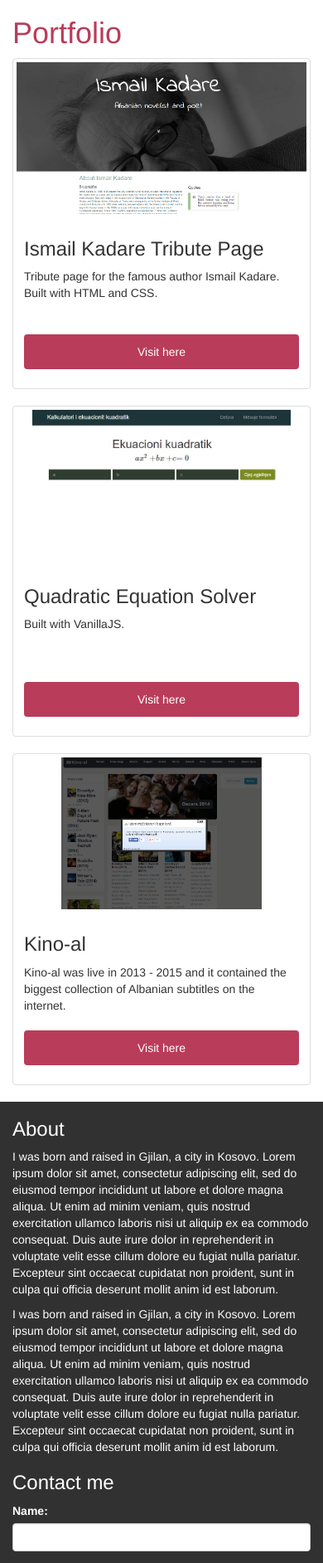
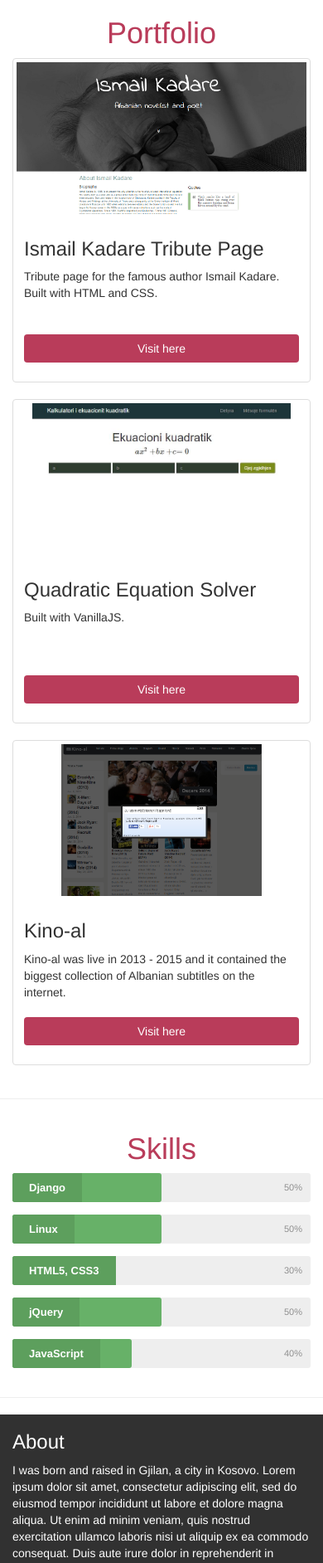
Before and after one commit to valonhaliti/valonhaliti.github.io, a Jekyll site: the page portfolio/index.html, which Jekyll copies as it is, in a window 390 px wide. Shown: the part 650-2534 px from the top of the page at 83% size. Built offline with Jekyll 4.4.1, drawn with Linux system fonts in a browser that asks for light colours; nearby versions of some CDN libraries.

Commit message:
new changes in html, css and js

```diff
--- a/portfolio/css/style.css
+++ b/portfolio/css/style.css
@@ -12,7 +12,7 @@
 .nav-main-menu li:last-child {
     border-right: none;
 }
-.navbar-default .navbar-nav>li>a, .navbar-default .navbar-nav>li>a:focus, .visit-button, .visit-button:hover, .visit-button:focus {
+.navbar-default .navbar-nav>li>a, .navbar-default .navbar-nav>li>a:focus, .visit-button, .visit-button:hover, .visit-button:focus, .form-control  {
     color: white;
 }
 .navbar-default .navbar-toggle {
@@ -25,7 +25,7 @@
 .navbar-default .navbar-toggle .icon-bar {
     background: white;
 }
-.navbar-default .navbar-toggle:focus, .navbar-default .navbar-toggle:hover {
+.navbar-default .navbar-toggle:focus, .navbar-default .navbar-toggle:hover, .contact-button {
     background-color: #67b168;
 }
 section {
@@ -61,7 +61,8 @@ section h1 {
     font-family: 'Roboto', sans-serif;
 }
 
-.portfolio h1 {
+.portfolio h1, div.skills h1 {
+    text-align: center;
     color: #b93c5a;
 }
 .thumbnail img {
@@ -71,88 +72,98 @@ section h1 {
     height: 70px
 }
 .visit-button {
-    background-color: #b93c5a;
+        background-color: #b93c5a;
+}
+#about {
+    padding-bottom: 40px;
+    color: white;
+    background-color: #313131;
+}
+.form-control {
+    background-color: transparent;
+}
+.contact-button {
+    box-shadow: none;
+    transition: box-shadow 1s;
+}
+.contact-button:hover, .contact-button:focus {
+    -webkit-box-shadow: 1px -5px 32px 0px rgba(255,255,255,1);
+    -moz-box-shadow: 1px -5px 32px 0px rgba(255,255,255,1);
+    box-shadow: 1px -5px 32px 0px rgba(255,255,255,1);
+    color: white;
+    outline: none;
 }
 
 
-#about {
-    color: white;
-    background-color: #313131;
+
+.skillbar {
+    position:relative;
+    display:block;
+    margin-bottom:15px;
+    width:100%;
+    background:#eee;
+    height:35px;
+    border-radius:3px;
+    -moz-border-radius:3px;
+    -webkit-border-radius:3px;
+    -webkit-transition:0.4s linear;
+    -moz-transition:0.4s linear;
+    -ms-transition:0.4s linear;
+    -o-transition:0.4s linear;
+    transition:0.4s linear;
+    -webkit-transition-property:width, background-color;
+    -moz-transition-property:width, background-color;
+    -ms-transition-property:width, background-color;
+    -o-transition-property:width, background-color;
+    transition-property:width, background-color;
 }
 
-/**************************
-  DEFAULT BOOTSTRAP STYLES
-**************************/
-
-.btn {
-    display: inline-block;
-    padding: 6px 12px;
-    margin-bottom: 0;
-    font-size: 14px;
-    font-weight: normal;
-    line-height: 1.42857143;
-    text-align: center;
-    white-space: nowrap;
-    vertical-align: middle;
-    cursor: pointer;
-    -webkit-user-select: none;
-    -moz-user-select: none;
-    -ms-user-select: none;
-    user-select: none;
-    background-image: none;
-    border: 1px solid transparent;
-    border-radius: 4px;
-    padding: 10px 16px;
+.skillbar-title {
+    position:absolute;
+    top:0;
+    left:0;
+    font-weight:bold;
+    font-size:13px;
+    color:#fff;
+    background:#6adcfa;
+    -webkit-border-top-left-radius:3px;
+    -webkit-border-bottom-left-radius:4px;
+    -moz-border-radius-topleft:3px;
+    -moz-border-radius-bottomleft:3px;
+    border-top-left-radius:3px;
+    border-bottom-left-radius:3px;
 }
 
-.btn-lg {
-    font-size: 18px;
-    line-height: 1.33;
-    border-radius: 6px;
+.skillbar-title span {
+    display:block;
+    background:rgba(0, 0, 0, 0.1);
+    padding:0 20px;
+    height:35px;
+    line-height:35px;
+    -webkit-border-top-left-radius:3px;
+    -webkit-border-bottom-left-radius:3px;
+    -moz-border-radius-topleft:3px;
+    -moz-border-radius-bottomleft:3px;
+    border-top-left-radius:3px;
+    border-bottom-left-radius:3px;
 }
 
-.btn-primary {
-    color: #fff;
-    background-color: #67b168;
-    border-color: #67b168;
+.skillbar-bar {
+    height:35px;
+    width:0px;
+    background:#6adcfa;
+    border-radius:3px;
+    -moz-border-radius:3px;
+    -webkit-border-radius:3px;
 }
 
-.btn-primary:hover,
-.btn-primary:focus,
-.btn-primary:active,
-.btn-primary.active,
-.open .dropdown-toggle.btn-primary {
-    color: #fff;
-    background-color: #67b168;
-    border-color: #67b168;
+.skill-bar-percent {
+    position:absolute;
+    right:10px;
+    top:0;
+    font-size:11px;
+    height:35px;
+    line-height:35px;
+    color:#444;
+    color:rgba(0, 0, 0, 0.4);
 }
-
-/***********************
-  OUTLINE BUTTONS
-************************/
-
-.btn.outline {
-    background: none;
-    padding: 12px 22px;
-}
-.btn-primary.outline {
-    border: 2px solid #67b168;
-    color: #67b168;
-}
-.btn-primary.outline:hover, .btn-primary.outline:focus, .btn-primary.outline:active, .btn-primary.outline.active, .open > .dropdown-toggle.btn-primary {
-    color: #67b168;
-    border-color: #67b168;
-}
-.btn-primary.outline:active, .btn-primary.outline.active {
-    border-color: #67b168;
-    color: #67b168;
-    box-shadow: none;
-}
-
-/***********************
-  COSTUM BTN VALUES
-************************/
-
-.btn:focus, .btn:active:focus, .btn.active:focus {
-    outline: 0 none;
-}
--- a/portfolio/index.html
+++ b/portfolio/index.html
@@ -25,10 +25,10 @@
         <!-- Collect the nav links, forms, and other content for toggling -->
         <div class="collapse navbar-collapse nav-main-menu" id="bs-example-navbar-collapse-1">
             <ul class="nav navbar-nav navbar-right">
-                <li><a href="#">Portfolio</a></li>
-                <li><a class="active" href="#">About</a></li>
-                <li><a href="#">Skills</a></li>
-                <li><a href="#">Contact</a></li>
+                <li><a href="#portfolio">Portfolio</a></li>
+                <li><a href="#skills">Skills</a></li>
+                <li><a href="#about">About</a></li>
+                <li><a href="#about">Contact</a></li>
             </ul>
         </div>
     </div>
@@ -48,6 +48,8 @@
     </div>
 </div>
 </section>
+
+<span id="portfolio"></span>
 <div class="container portfolio">
     <h1>Portfolio</h1>
     <div class="row">
@@ -83,6 +85,46 @@
         </div>
     </div>
 </div>
+
+<hr>
+
+<span id="skills"></span>
+<div class="container skills">
+    <h1>Skills</h1>
+    <div class="row">
+        <div class="col-md-6 col-md-offset-3">
+            <div class="skillbar clearfix " data-percent="50%">
+                <div class="skillbar-title" style="background: #67b168;"><span>Django</span></div>
+                <div class="skillbar-bar" style="background: #67b168;"></div>
+                <div class="skill-bar-percent">50%</div>
+            </div>
+            <div class="skillbar clearfix " data-percent="50%">
+                <div class="skillbar-title" style="background: #67b168;"><span>Linux</span></div>
+                <div class="skillbar-bar" style="background: #67b168;"></div>
+                <div class="skill-bar-percent">50%</div>
+            </div>
+            <div class="skillbar clearfix " data-percent="30%">
+                <div class="skillbar-title" style="background: #67b168;"><span>HTML5, CSS3</span></div>
+                <div class="skillbar-bar" style="background: #67b168;"></div>
+                <div class="skill-bar-percent">30%</div>
+            </div>
+            <div class="skillbar clearfix " data-percent="50%">
+                <div class="skillbar-title" style="background: #67b168;"><span>jQuery</span></div>
+                <div class="skillbar-bar" style="background: #67b168;"></div>
+                <div class="skill-bar-percent">50%</div>
+            </div>
+            <div class="skillbar clearfix " data-percent="40%">
+                <div class="skillbar-title" style="background: #67b168;"><span>JavaScript</span></div>
+                <div class="skillbar-bar" style="background: #67b168;"></div>
+                <div class="skill-bar-percent">40%</div>
+            </div>
+        </div>
+    </div>
+</div>
+
+<hr>
+
+<span id="about"></span>
 <div id="about">
 <div class="container">
     <div class="row">
@@ -103,14 +145,13 @@
             </div>
             <div class="form-group">
                 <label for="comment">Comment:</label>
-                <textarea class="form-control" rows="5" id="comment"></textarea>
+                <textarea class="form-control"  rows="5" id="comment"></textarea>
             </div>
-            <button type="button" class="btn btn-block btn-primary btn-lg outline">Outline</button>
+            <button type="button" class="btn btn-block contact-button" onclick="location.reload();">Contact me!</button>
         </div>
     </div>
 </div>
 </div>
-
 <script src="https://ajax.googleapis.com/ajax/libs/jquery/3.1.0/jquery.min.js"></script>
 <script src="https://maxcdn.bootstrapcdn.com/bootstrap/3.3.7/js/bootstrap.min.js" integrity="sha384-Tc5IQib027qvyjSMfHjOMaLkfuWVxZxUPnCJA7l2mCWNIpG9mGCD8wGNIcPD7Txa" crossorigin="anonymous"></script>
 <script src="js/scripts.js" ></script>
--- /dev/null
+++ b/portfolio/js/scripts.js
@@ -0,0 +1,5 @@
+jQuery('.skillbar').each(function(){
+    jQuery(this).find('.skillbar-bar').animate({
+        width:jQuery(this).attr('data-percent')
+    },2000);
+});
```
